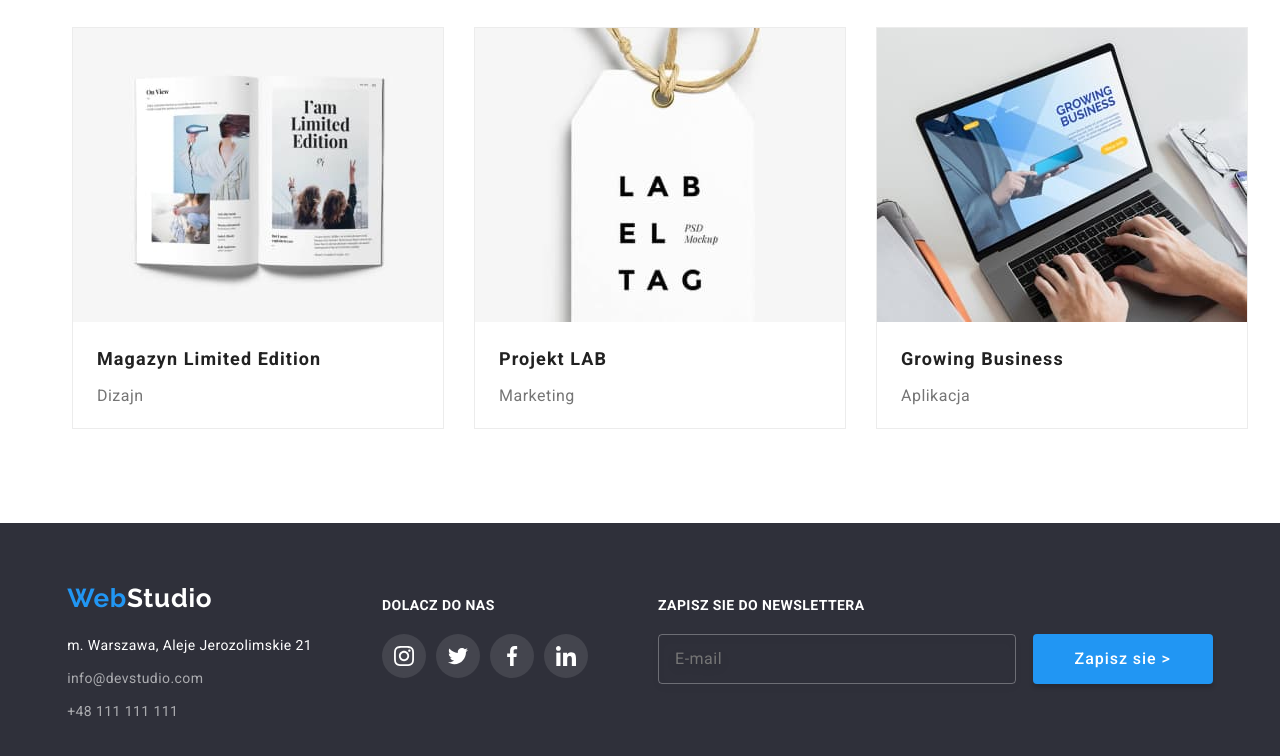
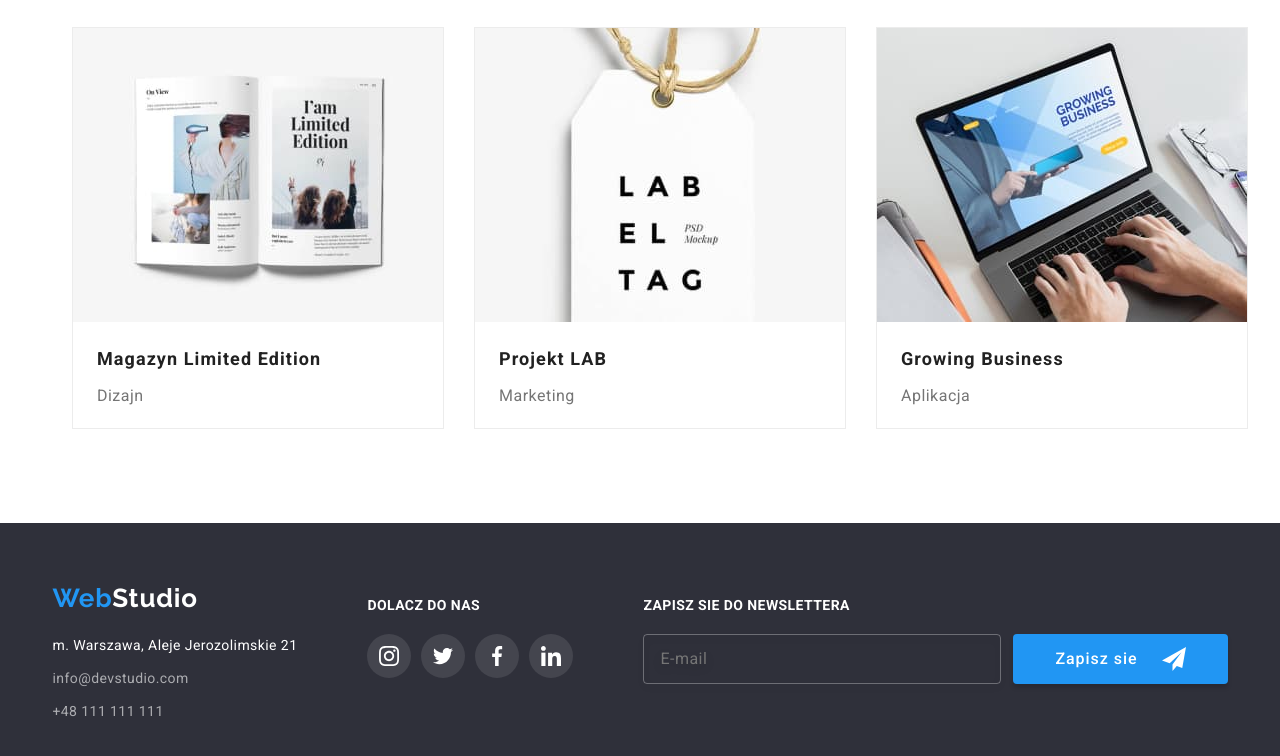
Before and after one commit to annienf17/goit-markup-hw-06, a plain HTML site: page portfolio.html in a window 1280 px wide. Shown: the part 1114-1870 px from the top of the page. Drawn offline with Linux system fonts and the light colour scheme.

Commit message:
after assessment

```diff
--- a/css/styles.css
+++ b/css/styles.css
@@ -210,8 +210,8 @@ color: var(--color-blue);
      color: var(--color-text);
      cursor: pointer;
 }
-/* front page button headline */
- .headline .button-main {
+/* front page button headline and footer button main */
+ .button-main {
      padding: 10px 42px;
      background-color: var(--color-blue);
      color: var(--color-white);
@@ -219,7 +219,11 @@ color: var(--color-blue);
      text-align: center;
      letter-spacing: var(--letter-spacing-large);
      line-height: 1.9;
-
+     transition: .25s cubic-bezier(0.4, 0, 0.2, 1);
+}
+.button-main:hover,
+.button-main:focus {
+    background-color: var(--color-middle-grey);
 }
 /* front page headline */
  .headline {
@@ -433,12 +437,14 @@ section h2 {
      box-shadow: 0 1px 2px 0 rgba(0 0 0 / .08);
      transition: .25s cubic-bezier(0.4, 0, 0.2, 1);
 }
- .bttn-group-item:hover {
+ .bttn-group-item:hover,
+ .bttn-group-item:focus {
      background-color: var(--color-blue);
      color: var(--color-white);
      box-shadow: 0px 2px 2px 0px rgba(0 0 0 / .12),
      0px 1px 2px 0px rgba(0 0  0 / .08),
      0px 3px 1px 0px rgba(0 0 0 / .1);
+     outline: none;
 }
 
 /* projects gallery */
@@ -589,16 +595,7 @@ section h2 {
 .footer-social-media li:hover {
     background-color: var(--color-blue);
 }
-/* newsletter */
-.footer .button-main {
-    padding: 10px 42px;
-    background-color: var(--color-blue);
-    color: var(--color-white);
-    box-shadow: 0 4px 4px 0 rgba(0 0 0 / .15);
-    text-align: center;
-    letter-spacing: var(--letter-spacing-large);
-    line-height: 1.9;
-}
+
 /* newsletter input plus button */
 .newsletter-input-atom {
     display: flex;
--- a/portfolio.html
+++ b/portfolio.html
@@ -220,6 +220,7 @@
                     <a href="tel:+48111111111" title="Kontakt telefoniczny">+48 111 111 111</a>
                 </li>
             </ul>
+
             <!-- column 2 -->
             <ul class="join-us">
                 <!-- block of icons -->
@@ -248,18 +249,22 @@
                 </div>
             </ul>
 
-
             <!-- column 3 newsletter -->
             <form name="newsletter" class="newsletter" autocomplete="on" action="">
                 <h3>zapisz sie do newslettera</h3>
                 <div class="newsletter-input">
                     <label for="email"></label>
-                    <input id="email" type="email" name="email" placeholder="E-mail">
-                    <button class="button button-main" type="submit">Zapisz sie ></button>
+                    <div class="newsletter-input-atom">
+                        <input id="email" type="email" name="email" placeholder="E-mail">
+                        <button class="button button-main send" type="submit">Zapisz sie <svg width="24" height="24">
+                                <use href="./images/icons.svg#icon-send"></use>
+                            </svg></button>
+                    </div>
+
                 </div>
             </form>
+
         </div>
-
     </footer>
 </body>
 </html>
```
